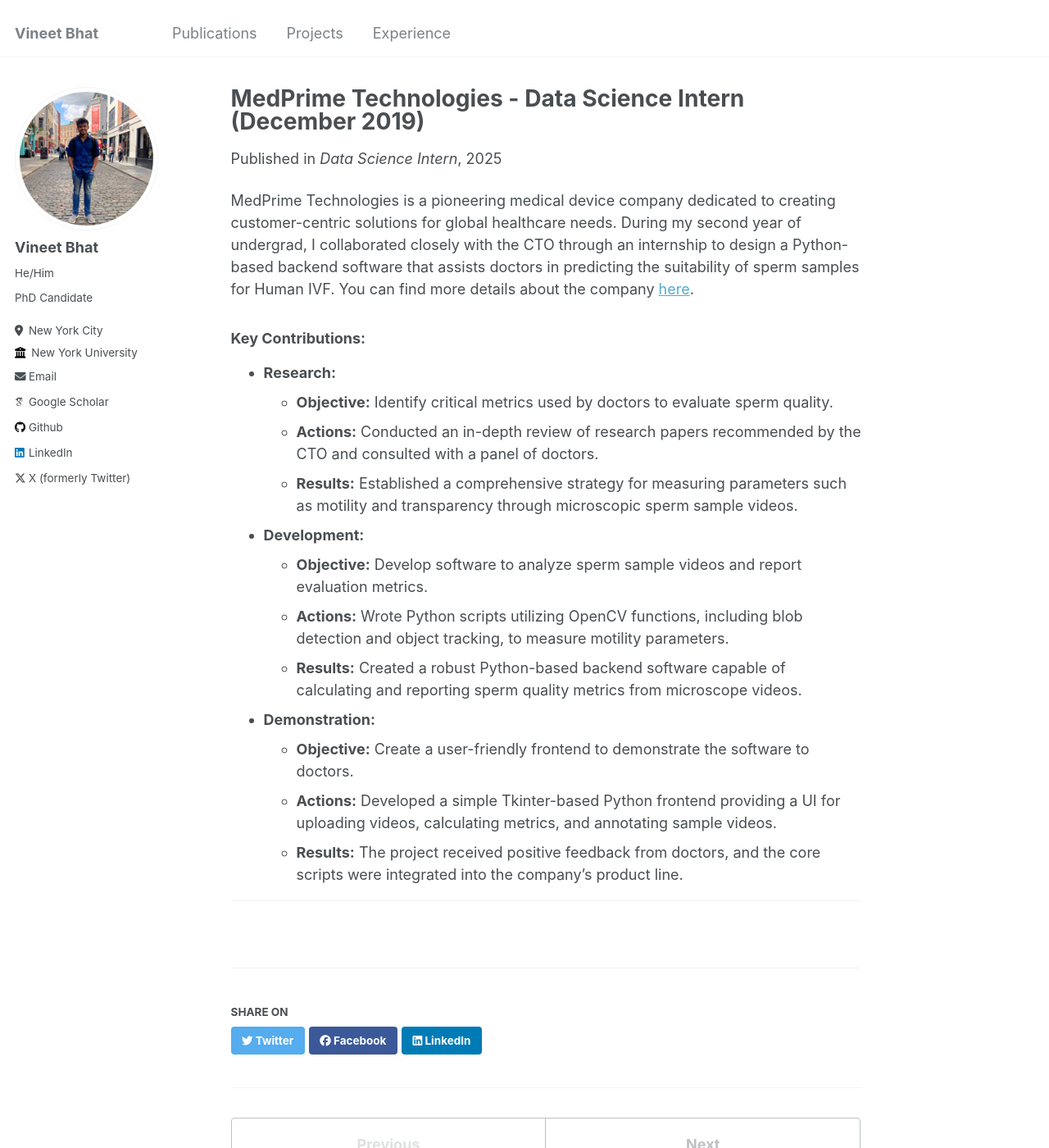
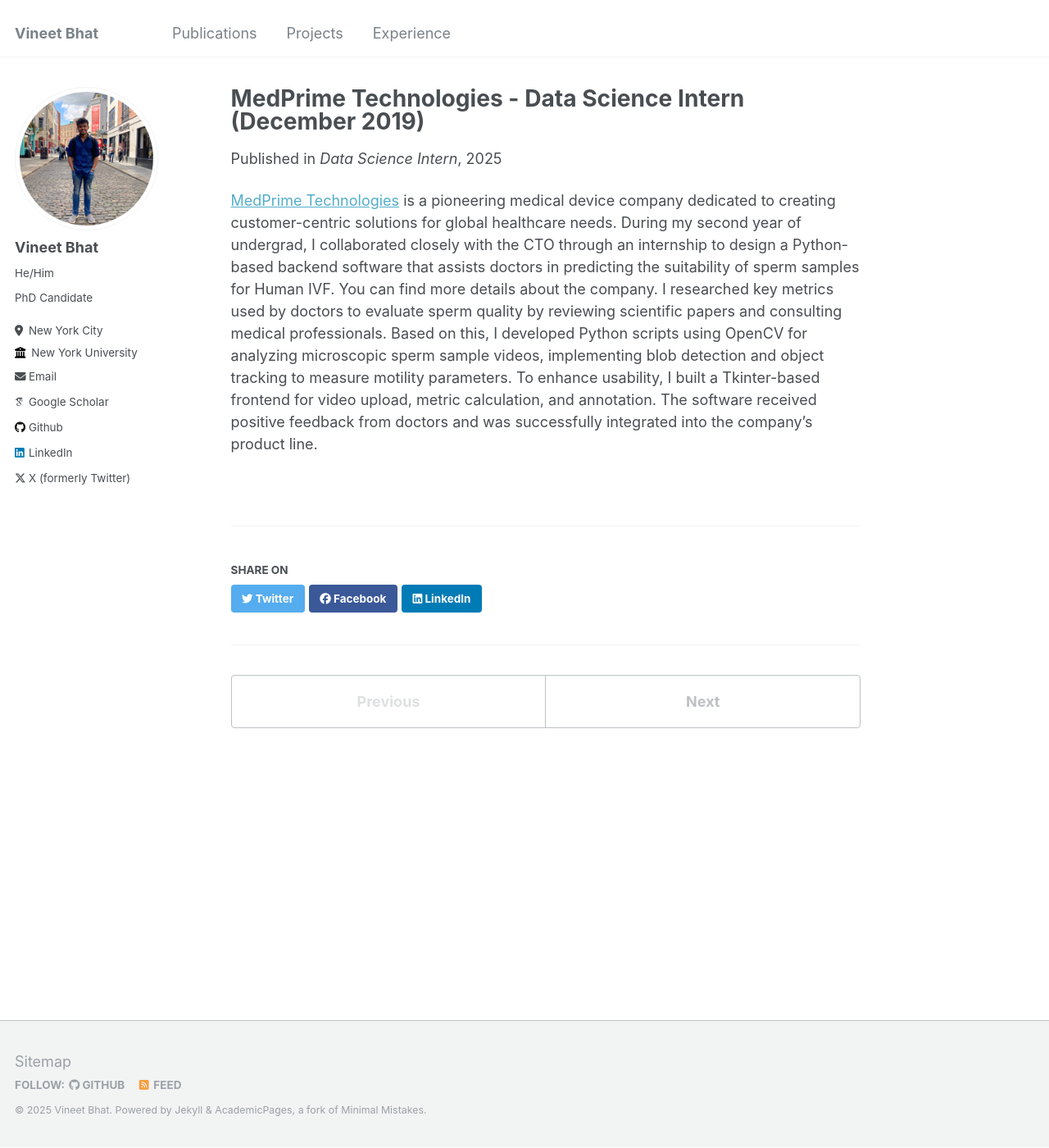
Before and after one commit to vineet2104/vineet2104.github.io, a Jekyll site: the page built from _experience/2019-spring-experience-1.md, in a window 1280 px wide and 1400 px high. Shown: the whole window at 82% size. Built offline with Jekyll 4.4.1, drawn with Linux system fonts in a browser that asks for light colours; some web fonts are replaced.

Commit message:
Update 2019-spring-experience-1.md

```diff
--- a/_experience/2019-spring-experience-1.md
+++ b/_experience/2019-spring-experience-1.md
@@ -7,23 +7,4 @@ venue: "Data Science Intern"
 location: "Mumbai, India"
 ---
 
-MedPrime Technologies is a pioneering medical device company dedicated to creating customer-centric solutions for global healthcare needs. During my second year of undergrad, I collaborated closely with the CTO through an internship to design a Python-based backend software that assists doctors in predicting the suitability of sperm samples for Human IVF. You can find more details about the company [here](https://www.medprimetech.com/).
-
-### Key Contributions:
-
-* **Research:**
-  - **Objective:** Identify critical metrics used by doctors to evaluate sperm quality.
-  - **Actions:** Conducted an in-depth review of research papers recommended by the CTO and consulted with a panel of doctors.
-  - **Results:** Established a comprehensive strategy for measuring parameters such as motility and transparency through microscopic sperm sample videos.
-
-* **Development:**
-  - **Objective:** Develop software to analyze sperm sample videos and report evaluation metrics.
-  - **Actions:** Wrote Python scripts utilizing OpenCV functions, including blob detection and object tracking, to measure motility parameters.
-  - **Results:** Created a robust Python-based backend software capable of calculating and reporting sperm quality metrics from microscope videos.
-
-* **Demonstration:**
-  - **Objective:** Create a user-friendly frontend to demonstrate the software to doctors.
-  - **Actions:** Developed a simple Tkinter-based Python frontend providing a UI for uploading videos, calculating metrics, and annotating sample videos.
-  - **Results:** The project received positive feedback from doctors, and the core scripts were integrated into the company's product line.
-
----
+[MedPrime Technologies](https://www.medprimetech.com/) is a pioneering medical device company dedicated to creating customer-centric solutions for global healthcare needs. During my second year of undergrad, I collaborated closely with the CTO through an internship to design a Python-based backend software that assists doctors in predicting the suitability of sperm samples for Human IVF. You can find more details about the company. I researched key metrics used by doctors to evaluate sperm quality by reviewing scientific papers and consulting medical professionals. Based on this, I developed Python scripts using OpenCV for analyzing microscopic sperm sample videos, implementing blob detection and object tracking to measure motility parameters. To enhance usability, I built a Tkinter-based frontend for video upload, metric calculation, and annotation. The software received positive feedback from doctors and was successfully integrated into the company's product line.
```
